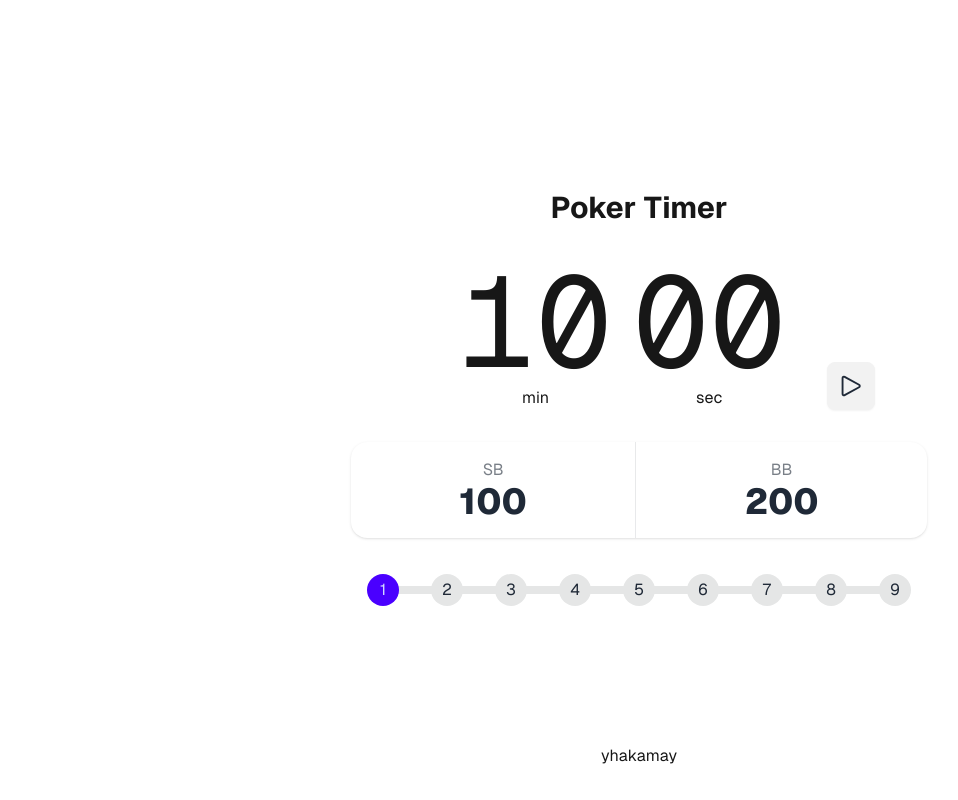
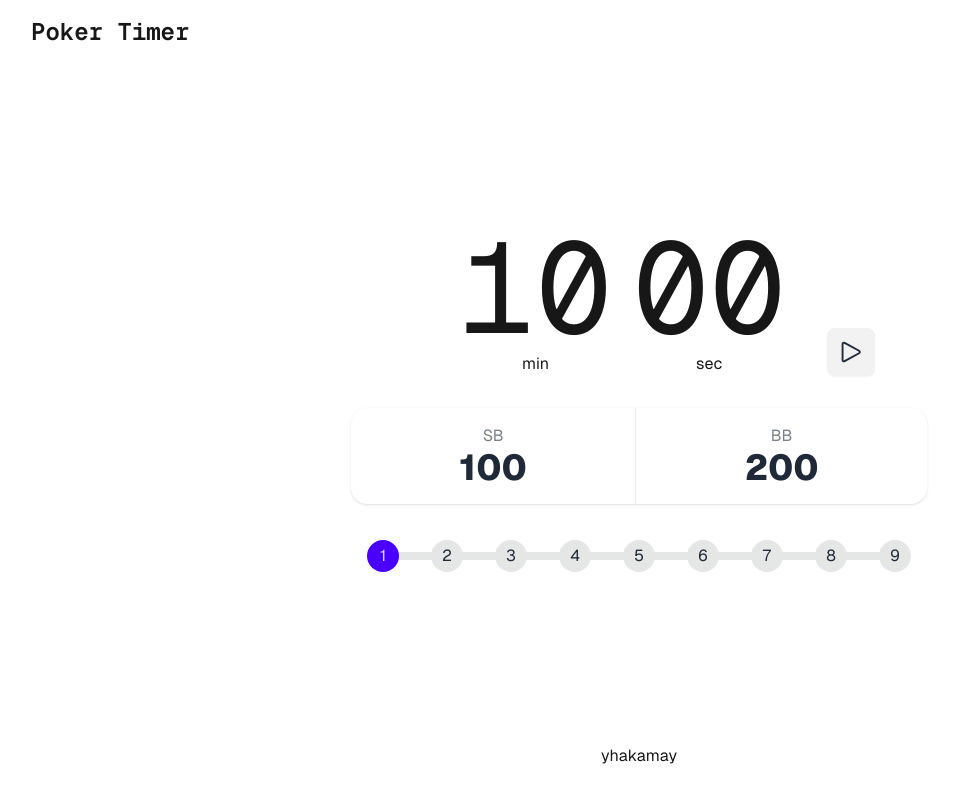
Before and after one commit to yhakamay/poker-timer, a Next.js app: page / in a window 1280 px wide. Shown: the whole page, without its empty margins (1-959 px from the left). Built offline with nearby package versions, Linux system fonts and the light colour scheme.

Commit message:
add Navbar to Home

```diff
--- a/src/app/page.tsx
+++ b/src/app/page.tsx
@@ -2,6 +2,7 @@
 
 import BlindLevel from "@/components/blind-level";
 import Footer from "@/components/footer";
+import Navbar from "@/components/navbar";
 import SbBb from "@/components/sb-bb";
 import Timer from "@/components/timer";
 import { useEffect, useState } from "react";
@@ -43,9 +44,10 @@ export default function Home() {
   }, [time, paused]);
 
   return (
+    <>
       <div className="flex flex-col items-center justify-center min-h-screen p-8 pb-20 gap-16 sm:p-20 font-sans">
+        <Navbar />
         <main className="flex flex-col gap-8 row-start-2 items-center sm:items-start">
-        <h1 className="font-bold text-3xl w-full text-center">Poker Timer</h1>
           <div className="mx-auto flex flex-row">
             <div className="w-16"></div>
             <Timer time={time} />
@@ -88,6 +90,7 @@ export default function Home() {
         </main>
         <Footer />
       </div>
+    </>
   );
 }
 
```
Lines whose indentation alone changed are shown as unchanged.
